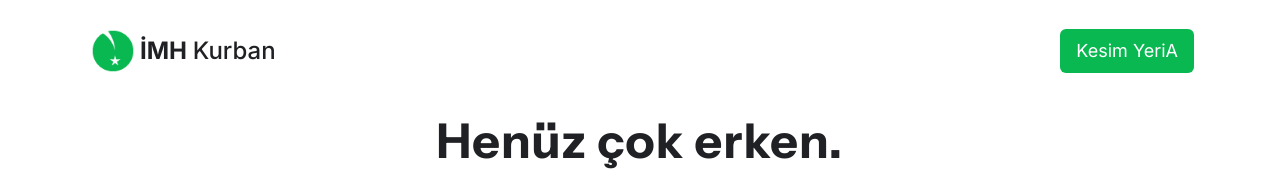
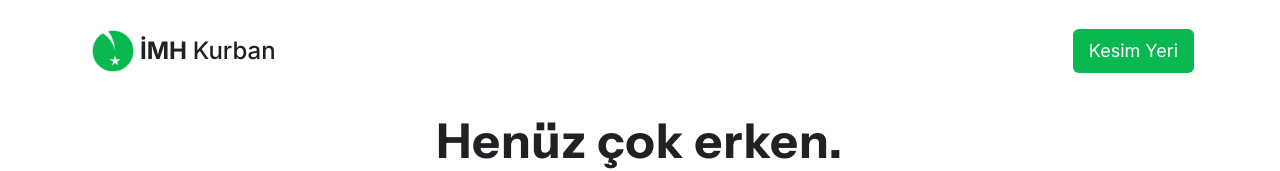
Before and after one commit to omer-ekinci-2944/Kurban-2024, a React (Vite) app: page / in a window 1280 px wide. Shown: the top 171 px of the page. Built offline with nearby package versions, Linux system fonts and the light colour scheme; a web font is replaced by a local one.

Commit message:
coming latest change

```diff
--- a/src/pages/Coming.jsx
+++ b/src/pages/Coming.jsx
@@ -19,7 +19,7 @@ const Coming = () => {
             target="_blank"
             className="text-white bg-sac-primary hover:bg-sac-primary-dark transition duration-500 hover:shadow-lg px-4 py-2 text-lg rounded-md hidden sm:block"
           >
-            Kesim YeriA
+            Kesim Yeri
           </a>
         </div>
 
```
